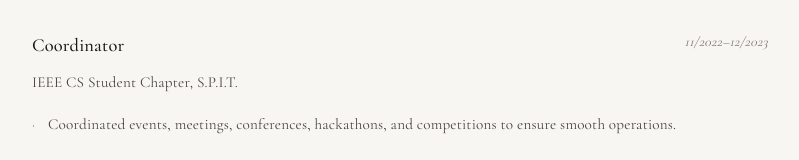
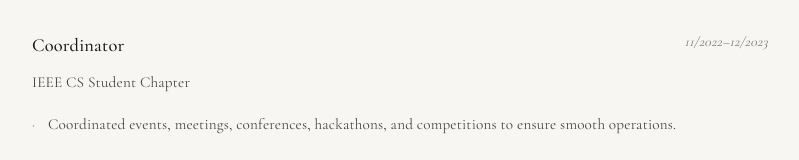
Before and after one commit to stochi0/personal-page, a Next.js app: page /work in a window 1280 px wide. Shown: the part 2540-2700 px from the top of the page, without its empty margins (240-1039 px from the left). Built offline with nearby package versions, Linux system fonts and the light colour scheme.

Commit message:
Update company name for Coordinator role in work.ts for clarity and consistency.

```diff
--- a/src/content/work.ts
+++ b/src/content/work.ts
@@ -84,7 +84,7 @@ export const academia: WorkItem[] = [
   },
   {
     title: "Coordinator",
-    company: "IEEE CS Student Chapter, S.P.I.T.",
+    company: "IEEE CS Student Chapter",
     date: "11/2022–12/2023",
     description: [
       "Coordinated events, meetings, conferences, hackathons, and competitions to ensure smooth operations.",
```
